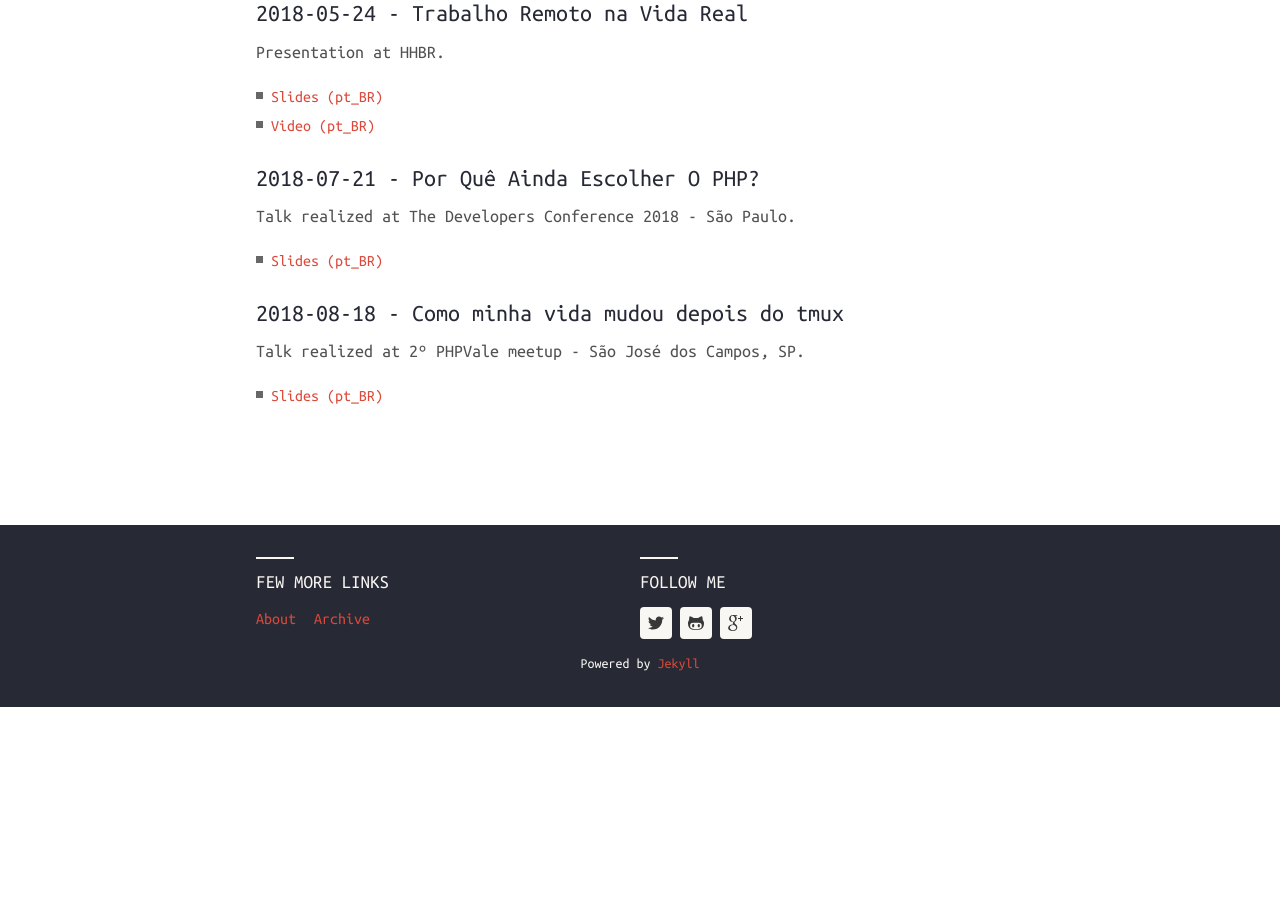
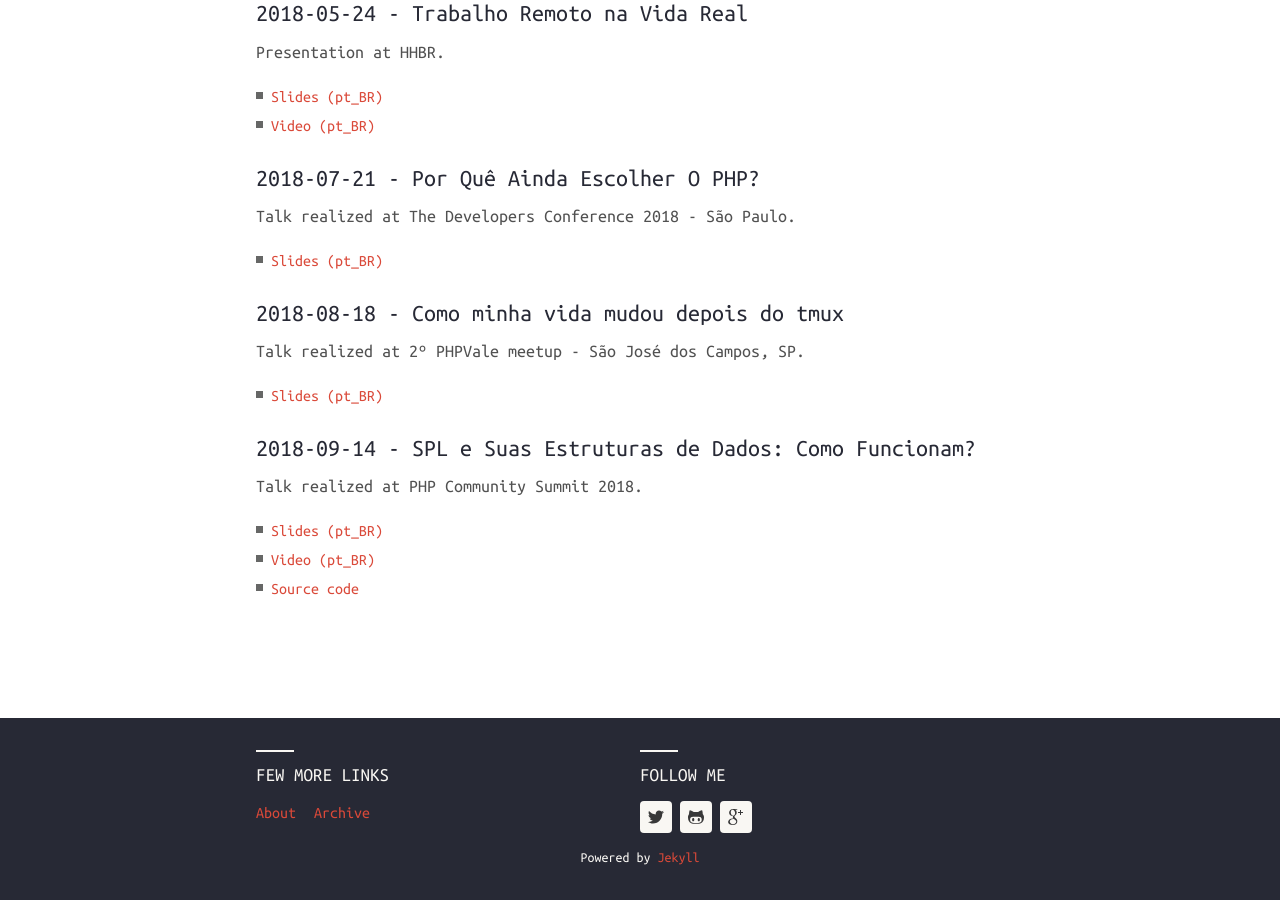
Before and after one commit to devdrops/devdrops.me, a Jekyll site: the page built from talks.md, in a window 1280 px wide and 900 px high, scrolled down 2285 px. Built offline with Jekyll 4.4.1, drawn with Linux system fonts in a browser that asks for light colours; nearby versions of some CDN libraries; before the commit the page ends 2992 px from its top, so only the background shows below that.

Commit message:
talks: update

```diff
--- a/talks.md
+++ b/talks.md
@@ -99,3 +99,11 @@ Talk realized at The Developers Conference 2018 - São Paulo.
 Talk realized at 2º PHPVale meetup - São José dos Campos, SP.
 
 * [Slides (pt_BR)](https://github.com/devdrops/how-was-life-without-tmux)
+
+#### 2018-09-14 - SPL e Suas Estruturas de Dados: Como Funcionam?
+
+Talk realized at PHP Community Summit 2018.
+
+* [Slides (pt_BR)](https://speakerdeck.com/devdrops/spl-e-suas-estruturas-de-dados-como-funcionam-php-community-summit-2018)
+* [Video (pt_BR)]()
+* [Source code](https://github.com/devdrops/spl-data-structures)
```
